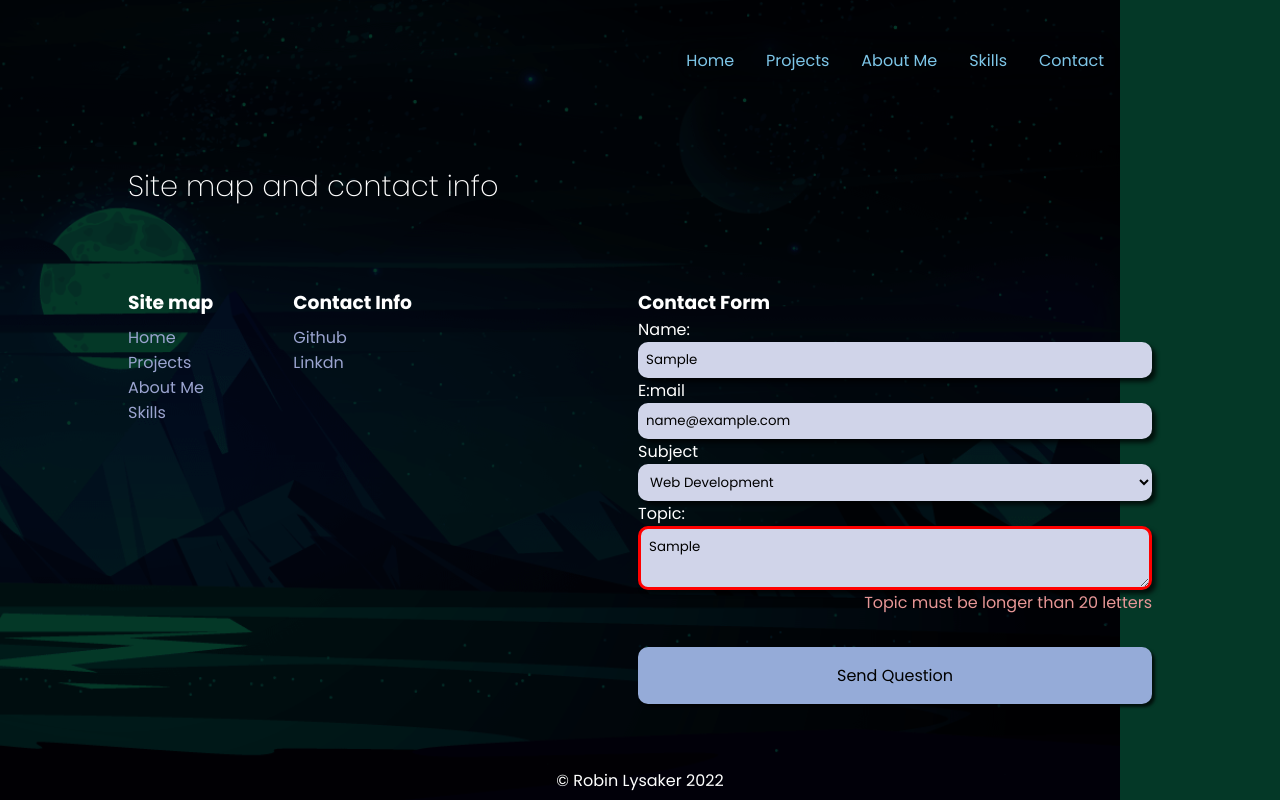
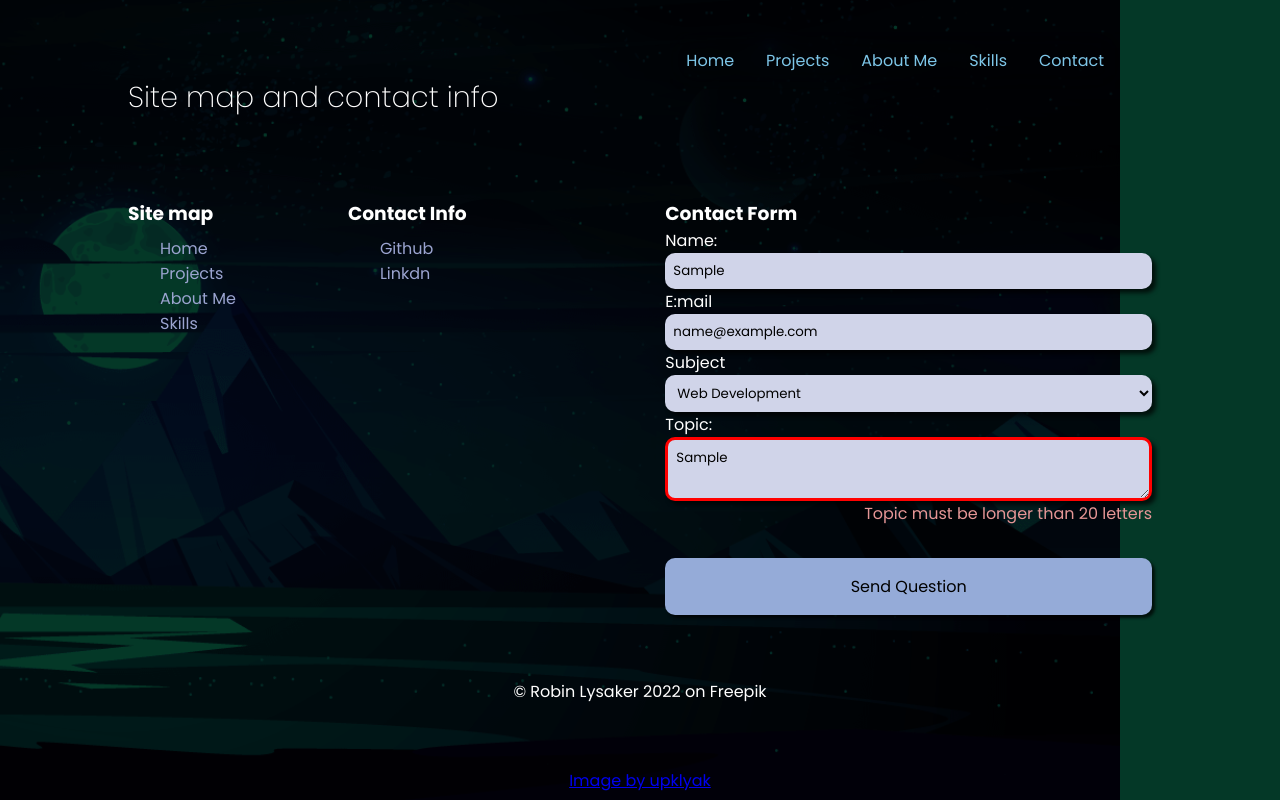
Before and after one commit to Lysaker-git/Portfolio, a plain HTML site: page index.html in a window 1280 px wide. Both pictures are taken after typing "Sample", "name@example.com", "Sample" into the empty fields and a click on the button "Send Question". Drawn offline with Linux system fonts and the light colour scheme.

Commit message:
contribution credit

```diff
--- a/css/style.css
+++ b/css/style.css
@@ -386,7 +386,7 @@ input, select, textarea {
 textarea {
     min-height: 4rem;
 }
-footer p {
+footer p, footer a {
     width: 100%;
     text-align: center;
     padding: 2rem;
@@ -427,6 +427,7 @@ footer button:hover {
         "header header"
         "links form"
         "copy copy"
+        "contr contr"
         ;
         grid-template-rows: 10vh fit-content minmax(10rem, 20rem);
     }
@@ -446,5 +447,8 @@ footer button:hover {
     .contact p {
         grid-area: copy;
     }
+    .contact a {
+        grid-area: contr;
+    }
 
 }
--- a/index.html
+++ b/index.html
@@ -119,7 +119,9 @@
                 <button type="submit">Send Question</button>
 
             </form>
-            <p>&copy; Robin Lysaker 2022</p>
+            <p>&copy; Robin Lysaker 2022 on Freepik</p>
+            <a href="https://www.freepik.com/free-vector/night-ocean-landscape-full-moon-stars-shine_17740155.htm#query=wallpaper&position=17&from_view=keyword">Image by upklyak</a>
+
         </div>
     </footer>
 </body>
```
